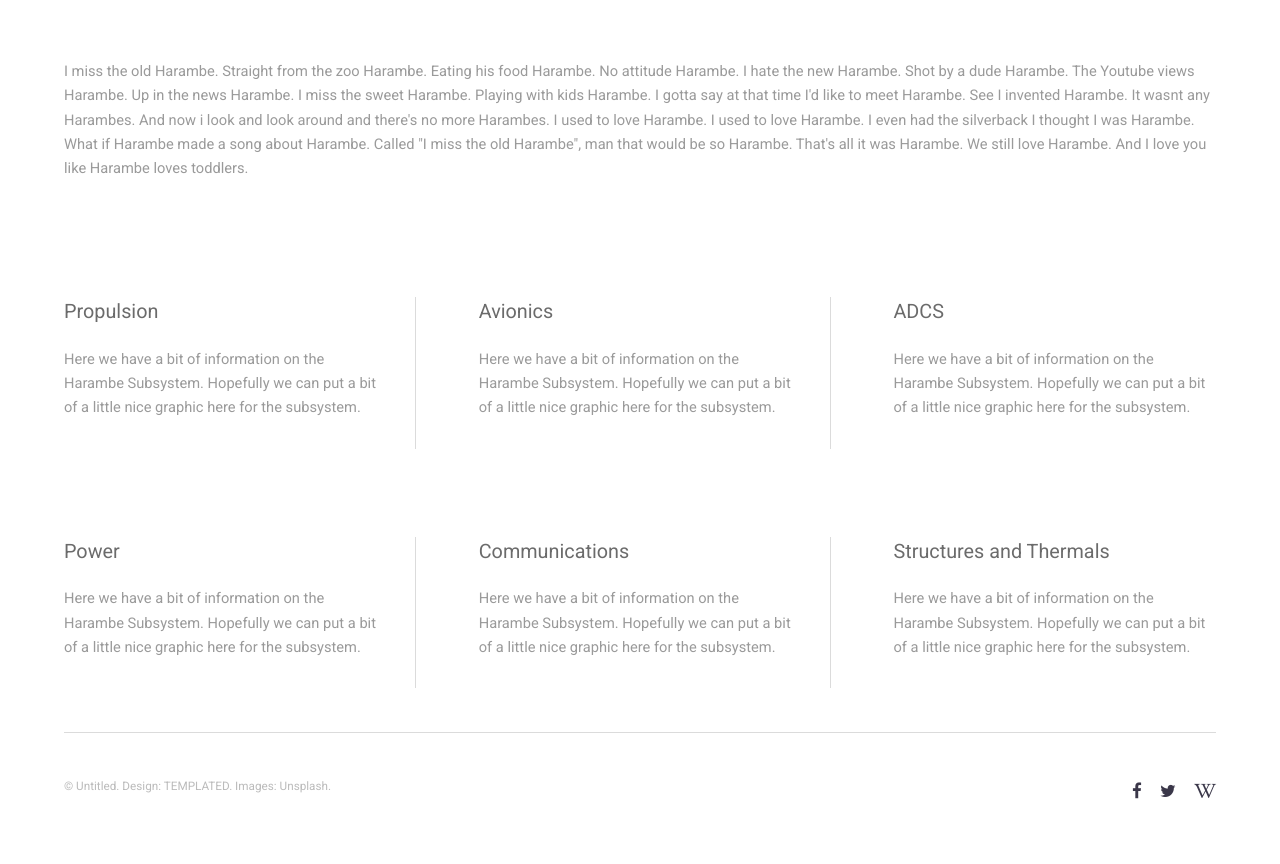
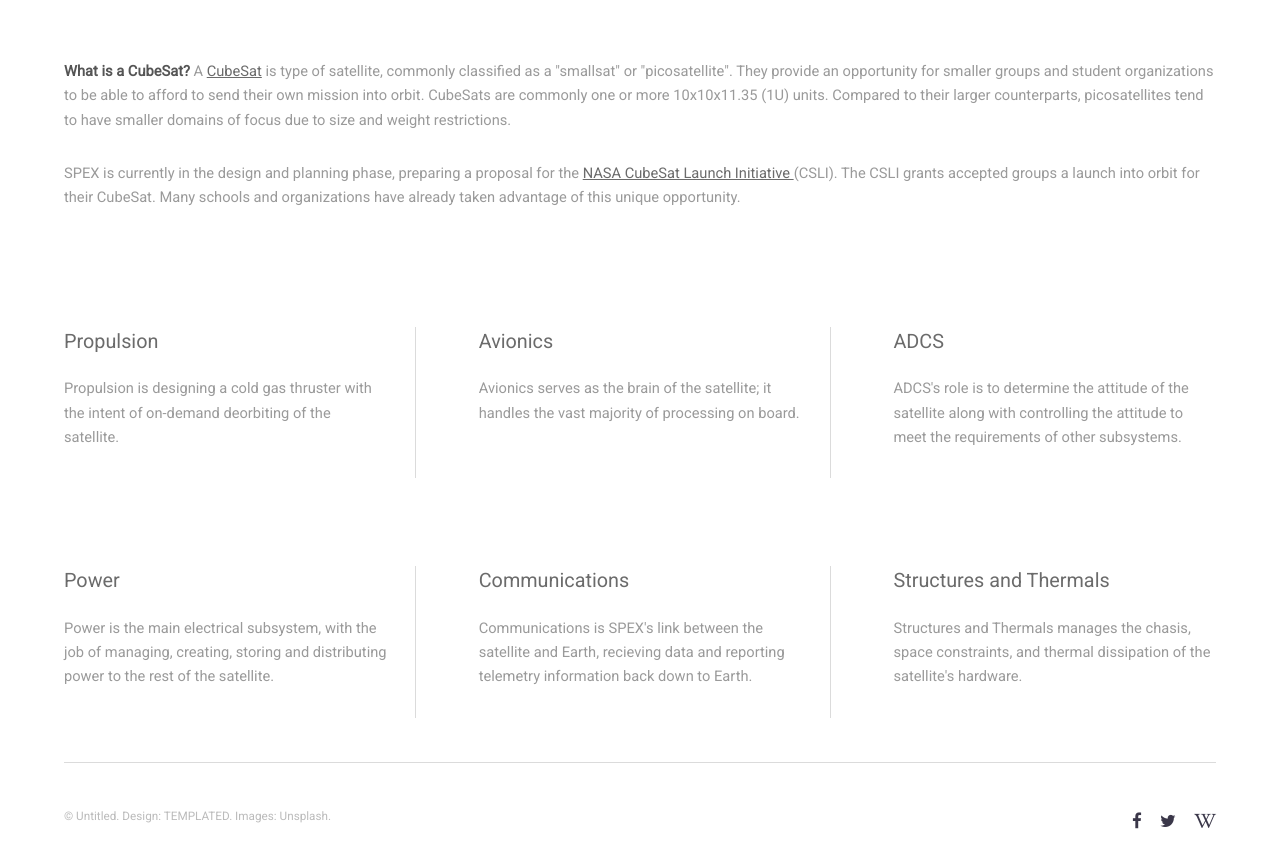
Before and after one commit to rit-spex/SPEXSite, a Flask app: page /cubesat/ in a window 1280 px wide. Shown: the part 148-1012 px from the top of the page. Before the commit the page ends 947 px from the top, so only its background shows below. Run offline with Flask 2, Linux system fonts and the light colour scheme.

Commit message:
Reorganizaed hab page a little, added more text on cubesat page

```diff
--- a/static/css/custom.css
+++ b/static/css/custom.css
@@ -79,3 +79,7 @@ h1, h2, h3, h4, h5, h6 {
 #midlink {
     text-decoration: none;
 }
+
+a {
+    color: #6b6b6b;
+}
--- a/templates/cubesat.html
+++ b/templates/cubesat.html
@@ -7,7 +7,24 @@
 					<header class="align-center">
 						<h2>CubeSat</h2>
 					</header>
-          <p>I miss the old Harambe. Straight from the zoo Harambe. Eating his food Harambe. No attitude Harambe. I hate the new Harambe. Shot by a dude Harambe. The Youtube views Harambe. Up in the news Harambe. I miss the sweet Harambe. Playing with kids Harambe. I gotta say at that time I'd like to meet Harambe. See I invented Harambe. It wasnt any Harambes. And now i look and look around and there's no more Harambes. I used to love Harambe. I used to love Harambe. I even had the silverback I thought I was Harambe. What if Harambe made a song about Harambe. Called "I miss the old Harambe", man that would be so Harambe. That's all it was Harambe. We still love Harambe. And I love you like Harambe loves toddlers.</p>
+					<p><b>What is a CubeSat?</b> A
+					<a href="https://en.wikipedia.org/wiki/CubeSat">CubeSat</a> is type
+					of satellite, commonly classified as a "smallsat" or "picosatellite".
+					They provide an opportunity for smaller groups and student
+					organizations to be able to afford to send their own mission into
+					orbit.  CubeSats are commonly one or more 10x10x11.35 (1U) units.
+					Compared to their larger counterparts, picosatellites tend to have
+					smaller domains of focus due to size and weight restrictions.</p>
+
+					<p>SPEX is currently in the design and planning phase, preparing a
+						proposal for the
+						<a href="https://www.nasa.gov/content/about-cubesat-launch-initiative">
+						NASA CubeSat Launch Initiative
+						</a>
+						(CSLI). The CSLI grants accepted groups a launch into orbit for
+						their CubeSat. Many schools and organizations have already taken
+						advantage of this unique opportunity.
+					</p>
 				</div>
 			</section>
 
@@ -20,19 +37,19 @@
 		<header>
 		  <h3>Propulsion</h3>
 		</header>
-        <p>Here we have a bit of information on the Harambe Subsystem. Hopefully we can put a bit of a little nice graphic here for the subsystem.</p>
+    <p>Propulsion is designing a cold gas thruster with the intent of on-demand deorbiting of the satellite.</p>
       </article>
 	  <article class="indexbox">
 	    <header>
 		  <h3>Avionics</h3>
 		</header>
-        <p>Here we have a bit of information on the Harambe Subsystem. Hopefully we can put a bit of a little nice graphic here for the subsystem.</p>
+      <p>Avionics serves as the brain of the satellite; it handles the vast majority of processing on board. </p>
 	  </article>
 	  <article class="indexbox">
 		<header>
 		  <h3>ADCS</h3>
 		</header>
-        <p>Here we have a bit of information on the Harambe Subsystem. Hopefully we can put a bit of a little nice graphic here for the subsystem.</p>
+    <p>ADCS's role is to determine the attitude of the satellite along with controlling the attitude to meet the requirements of other subsystems.</p>
 	  </article>
 	</div>
   </div>
@@ -45,19 +62,19 @@
 		<header>
 		  <h3>Power</h3>
 		</header>
-        <p>Here we have a bit of information on the Harambe Subsystem. Hopefully we can put a bit of a little nice graphic here for the subsystem.</p>
+			<p>Power is the main electrical subsystem, with the job of managing, creating, storing and distributing power to the rest of the satellite.</p>
       </article>
 	  <article class="indexbox">
 	    <header>
 		  <h3>Communications</h3>
 		</header>
-        <p>Here we have a bit of information on the Harambe Subsystem. Hopefully we can put a bit of a little nice graphic here for the subsystem.</p>
+			<p>Communications is SPEX's link between the satellite and Earth, recieving data and reporting telemetry information back down to Earth.</p>
 	  </article>
 	  <article class="indexbox">
 		<header>
 		  <h3>Structures and Thermals</h3>
 		</header>
-        <p>Here we have a bit of information on the Harambe Subsystem. Hopefully we can put a bit of a little nice graphic here for the subsystem.</p>
+			<p>Structures and Thermals manages the chasis, space constraints, and  thermal dissipation of the satellite's hardware.</p>
 	  </article>
 	</div>
   </div>
```
Also changed, not shown: templates/hab.html (+14 -26 lines).
